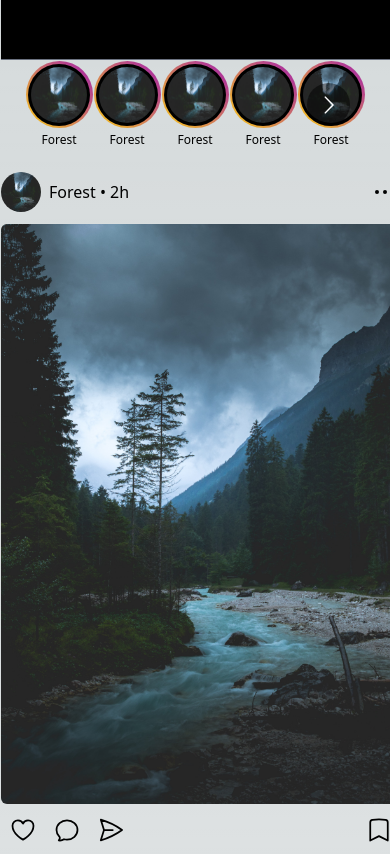
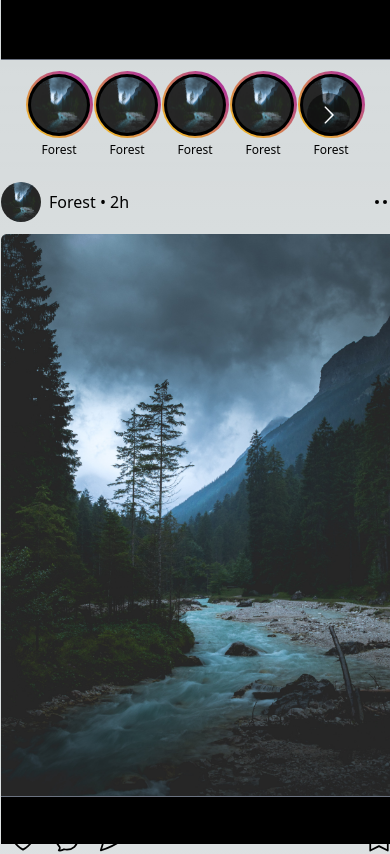
Before and after one commit to brunomaruya/instagram-clone, a Next.js app: page / in a window 390 px wide. Shown: the top 854 px of the page. Built offline with nearby package versions, Linux system fonts and the light colour scheme; a web font is replaced by a local one.

Commit message:
bottombar

```diff
--- a/src/app/layout.tsx
+++ b/src/app/layout.tsx
@@ -6,6 +6,7 @@ import Stories from "@/components/Stories";
 import Feed from "@/components/Feed";
 import Rightbar from "@/components/Rightbar";
 import Topbar from "@/components/Topbar";
+import Bottombar from "@/components/Bottombar";
 
 const inter = Inter({ subsets: ["latin"] });
 
@@ -28,11 +29,14 @@ export default function RootLayout({
             <div className="md:hidden mb-5 fixed w-full bg-black top-0 z-[1000000000]">
               <Topbar />
             </div>
-            <div className="mt-[60px]">
+            <div className="mt-[70px]">
               <Stories />
             </div>
             <div>
               <Feed />
+            </div>
+            <div className="fixed bottom-0 w-full md:hidden">
+              <Bottombar />
             </div>
           </div>
           <div className="w-[383px] pl-16  border-transparent border mt-9 hidden xl:block">
--- a/src/components/Bottombar.tsx
+++ b/src/components/Bottombar.tsx
@@ -1,5 +1,12 @@
 import React from "react";
+import { bottomBarBtns } from "@/constants/BottombarBtns";
 
 export default function Bottombar() {
-  return <div>Bottombar</div>;
+  return (
+    <div className="bg-black flex justify-around items-center h-12 border-t-[1px] border-gray-500">
+      {bottomBarBtns.map((button) => (
+        <div className="h-6 w-6">{button.icon}</div>
+      ))}
+    </div>
+  );
 }
--- /dev/null
+++ b/src/constants/BottombarBtns.tsx
@@ -0,0 +1,16 @@
+import {
+  ChatBubbleOvalLeftEllipsisIcon,
+  HomeIcon,
+  MagnifyingGlassIcon,
+  PlayCircleIcon,
+  UserCircleIcon,
+} from "@heroicons/react/24/outline";
+import React from "react";
+
+export const bottomBarBtns = [
+  { icon: <HomeIcon /> },
+  { icon: <MagnifyingGlassIcon /> },
+  { icon: <PlayCircleIcon /> },
+  { icon: <ChatBubbleOvalLeftEllipsisIcon /> },
+  { icon: <UserCircleIcon /> },
+];
```
